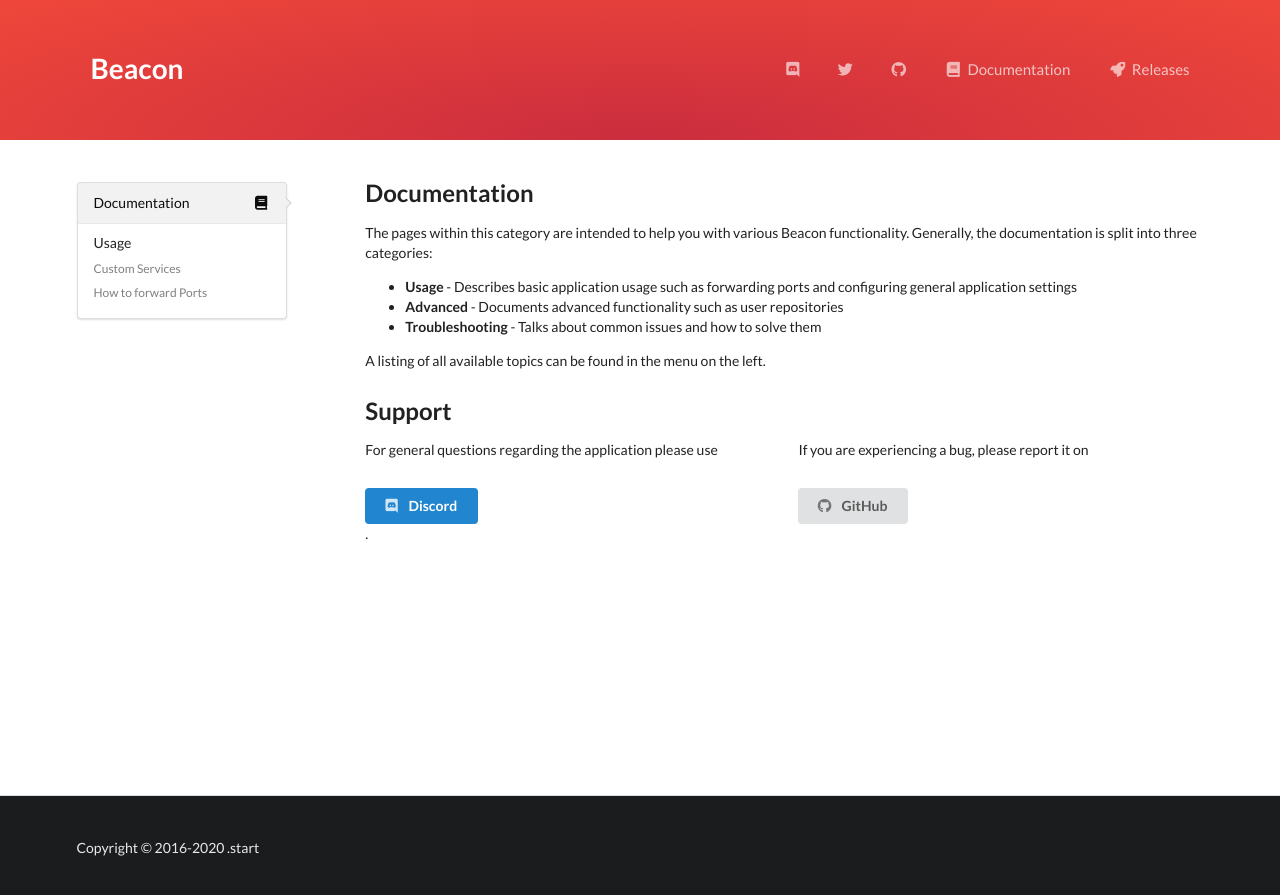
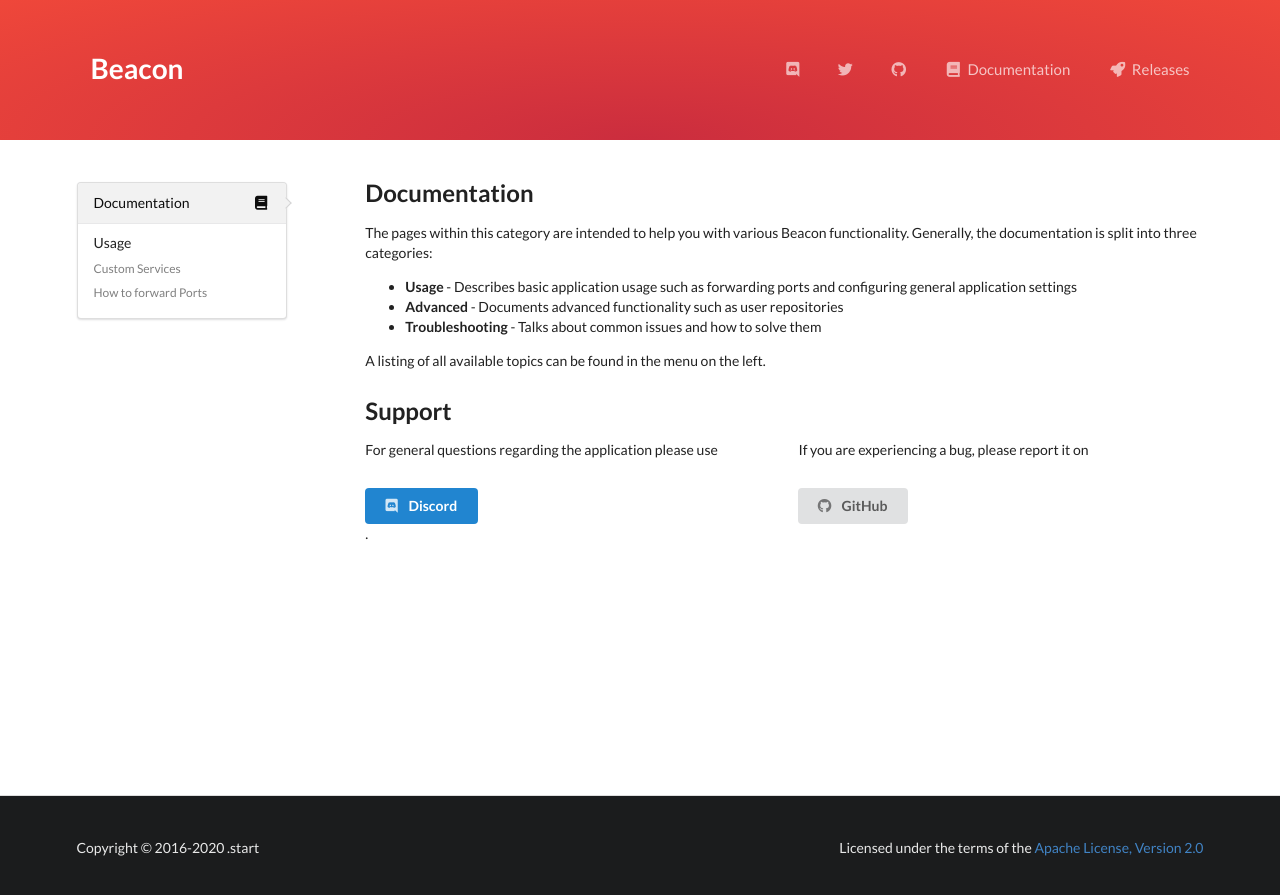
Before and after one commit to dotStart/Beacon, a Jekyll site: the page built from docs/index.html, in a window 1280 px wide. Shown: the top 895 px of the page. Built offline with Jekyll 4.4.1, drawn with Linux system fonts in a browser that asks for light colours.

Commit message:
Moved the license information to the bottom of the page.

```diff
--- a/_config.yml
+++ b/_config.yml
@@ -6,6 +6,11 @@
 plugins:
   - jekyll-feed
 
+# License
+license:
+  name: Apache License, Version 2.0
+  url: https://www.apache.org/licenses/LICENSE-2.0.txt
+
 # Social Links
 social:
   discord: 'https://discord.gg/VTvSvN4ZQJ'
--- a/_includes/footer.html
+++ b/_includes/footer.html
@@ -1,5 +1,15 @@
 <footer id="footer-container" class="ui vertical inverted very padded segment">
   <section id="footer" class="ui inner container">
-    <p>Copyright &copy; 2016-2020 .start</p>
+    <div class="ui grid">
+      <div class="eight wide column">
+        <p>Copyright &copy; 2016-2020 .start</p>
+      </div>
+      <div class="right aligned eight wide column">
+        <p>
+          Licensed under the terms of the
+          <a href="{{ site.license.url }}">{{ site.license.name }}</a>
+        </p>
+      </div>
+    </div>
   </section>
 </footer>
```
Also changed, not shown: index.html (+0 -18 lines).
